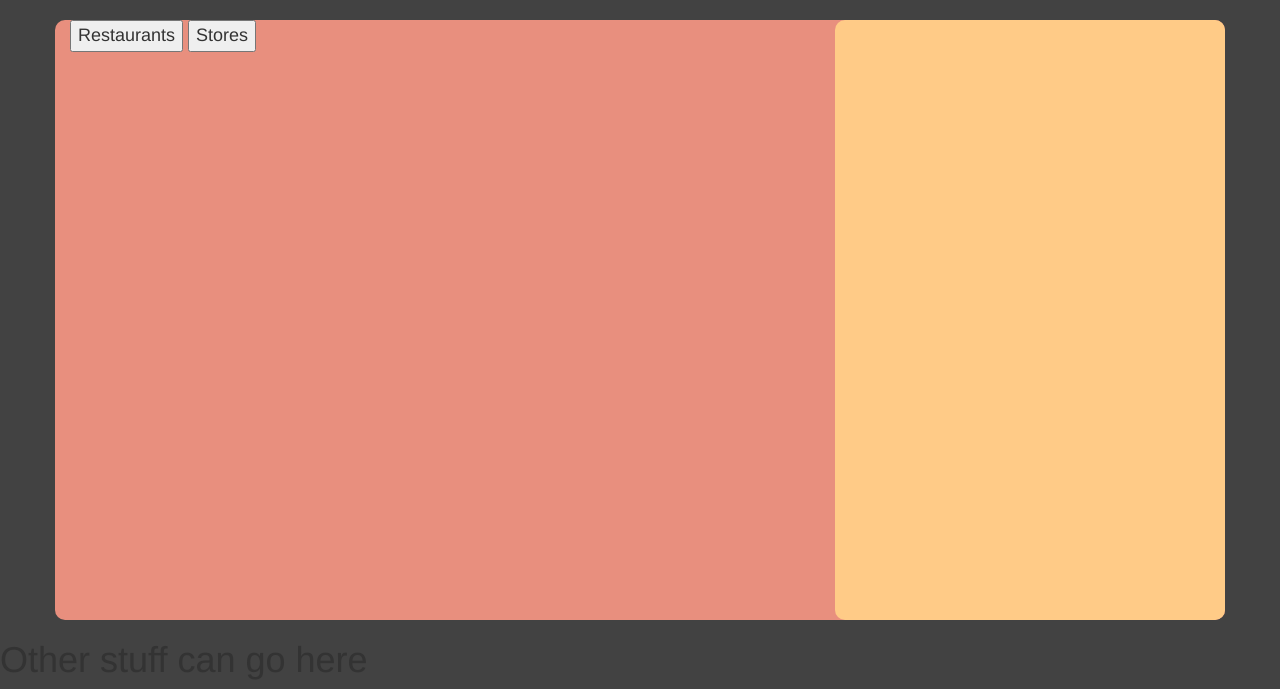
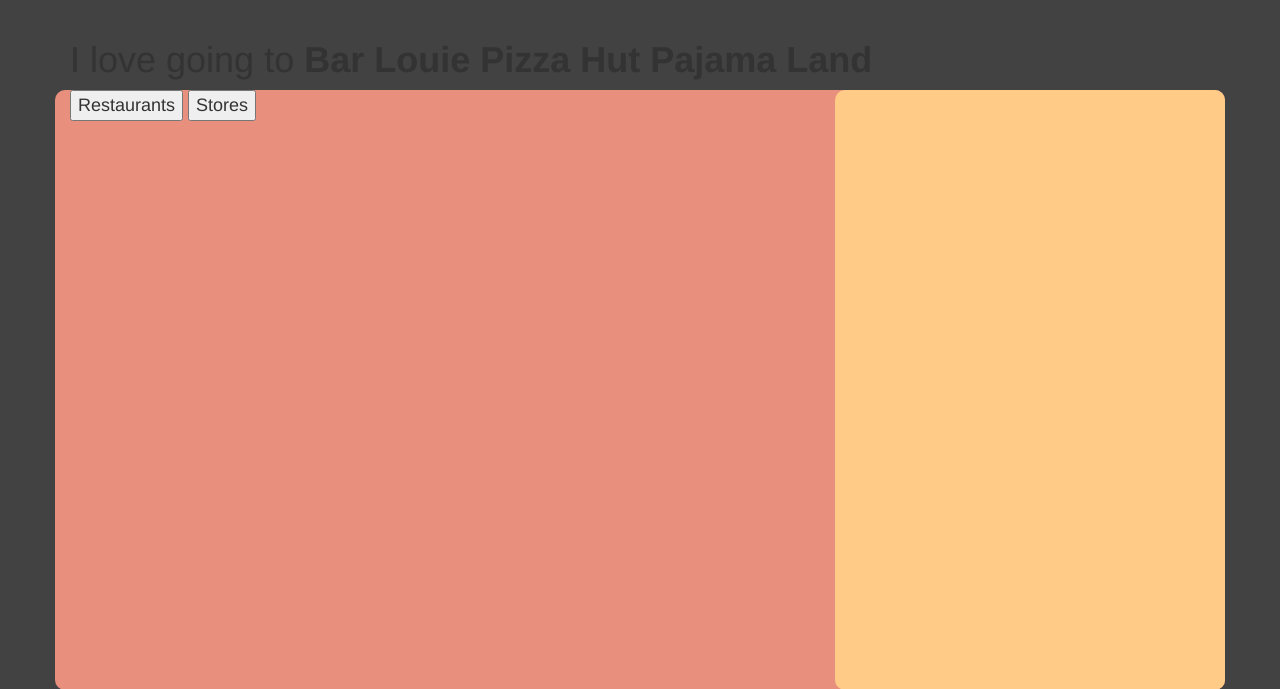
Before and after one commit to samir-acle/AtNow, a Node server app: page / in a window 1280 px wide. Shown: the part 71-760 px from the top of the page. Run offline with Node 20, Linux system fonts and the light colour scheme; some libraries are stand-ins or nearby versions.

Commit message:
index changes

```diff
--- a/public/css/style.css
+++ b/public/css/style.css
@@ -52,3 +52,7 @@
   font-size: 20px;
   color: white;
 }
+headline.rotate .words-wrapper {
+display: inline-block;
+perspective: 300px;
+}
--- a/public/index.html
+++ b/public/index.html
@@ -42,6 +42,16 @@
       </div>
     </header>
     <div class="container">
+    <section class="rotation-intro">
+    	<h1 class="headline rotate">
+    		<span>I love going to</span>
+    		<span class="words-wrapper">
+    			<b class="is-visible">Bar Louie</b>
+    			<b>Pizza Hut</b>
+    			<b>Pajama Land</b>
+    		</span>
+    	</h1>
+    </section>
       <div class="row">
         <div class="col-md-8">
           <button class="restaurants">Restaurants</button>
```
